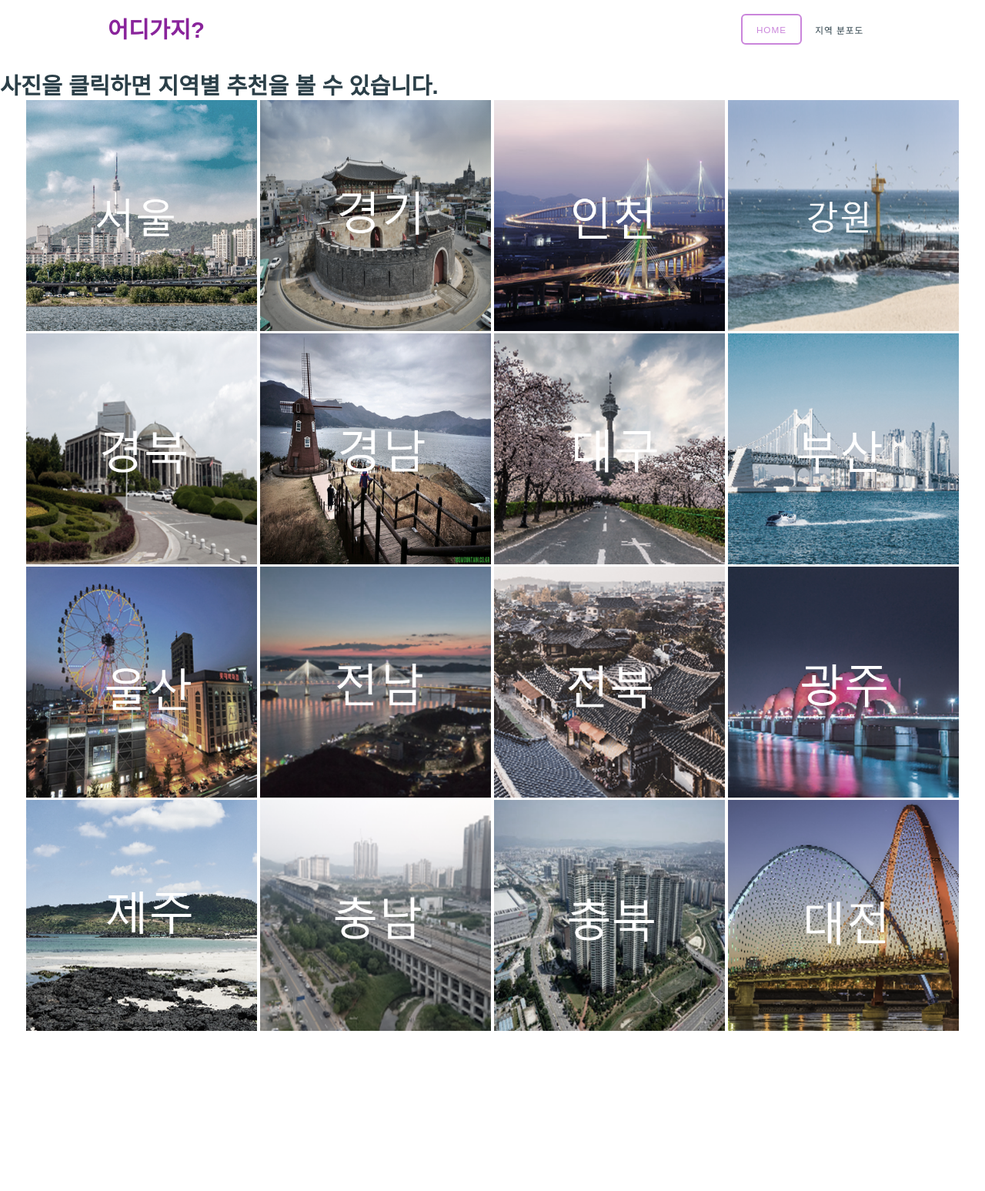
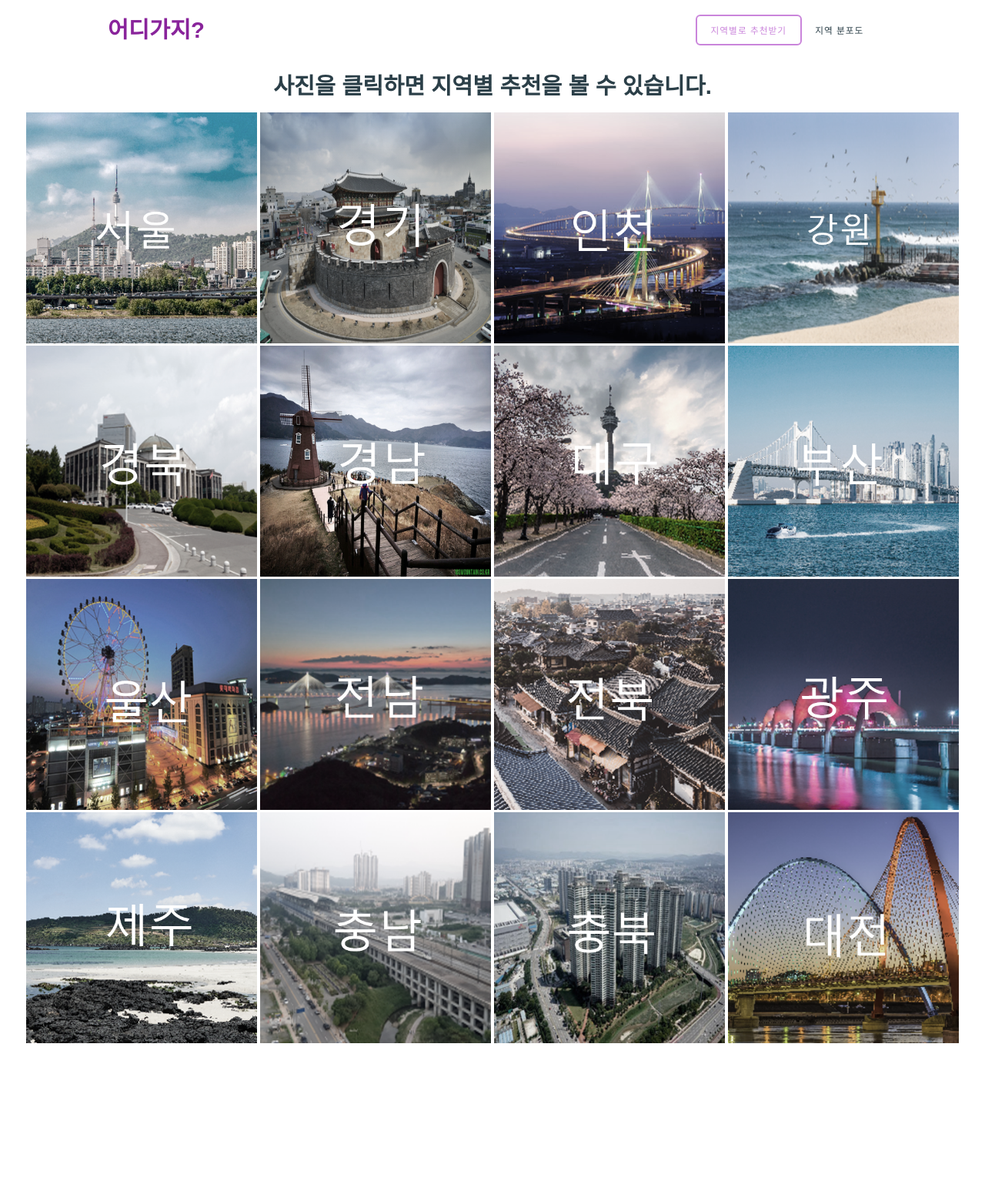
Before and after one commit to LaurentLaury/jaljaljal, a Flask app: a page that uses templates/jjj/location_recommend.html in a window 1280 px wide. Shown: the whole page at 77% size. Before the commit the page ends 1339 px from the top, so only its background shows below. Run offline with Flask 2, Linux system fonts and the light colour scheme; parts of the project's set-up code (start-up, migrations or seed data) failed here and were passed over; some libraries are stand-ins or nearby versions.

Commit message:
.recommend.html 오류 수정

```diff
--- a/templates/jjj/location_recommend.html
+++ b/templates/jjj/location_recommend.html
@@ -6,8 +6,8 @@
     <title>Home</title>
     <meta name="keywords" content="" />
     <meta name="description" content="" />
-    <link href="../static/fonts.css" rel="stylesheet", type="text/css" media="all">
-    <link href="../static/default.css" rel="stylesheet", type="text/css" media="all">
+    <link href="../static/fonts.css" rel="stylesheet" type="text/css" media="all">
+    <link href="../static/default.css" rel="stylesheet" type="text/css" media="all">
 
     <link rel="stylesheet" href="https://use.fontawesome.com/releases/v5.5.0/css/all.css">
     <link rel="stylesheet" href="https://cdnjs.cloudflare.com/ajax/libs/font-awesome/4.7.0/css/font-awesome.min.css">
@@ -23,7 +23,7 @@
         </div>
         <div id="menu">
             <ul>
-                <li class="current_page_item"><a href="/" accesskey="1" title="">Home</a></li>
+                <li class="current_page_item"><a href="/" accesskey="1" title="">지역별로 추천받기</a></li>
                 <li><a href="#extra" accesskey="2" title="">지역 분포도</a></li>
 
 
@@ -31,9 +31,11 @@
         </div>
     </div>
 </div>
-<h1> 사진을 클릭하면 지역별 추천을 볼 수 있습니다.</h1>
+
 
 <div class="images" align="center">
+    <h1> 사진을 클릭하면 지역별 추천을 볼 수 있습니다.</h1>
+    <br>
     <a href="/category_recommend/{{name}}/{{data[0]}}"><img src="../static/location_category/서울1.png" width="300" height="300"></a>
     <a href="/category_recommend/{{name}}/{{data[1]}}"><img src="../static/location_category/경기1.png" width="300" height="300"></a>
     <a href="/category_recommend/{{name}}/{{data[2]}}"><img src="../static/location_category/인천1.png" width="300" height="300"></a>
```
Also changed, not shown: templates/jjj/category_recommend.html (+16 -15 lines).
